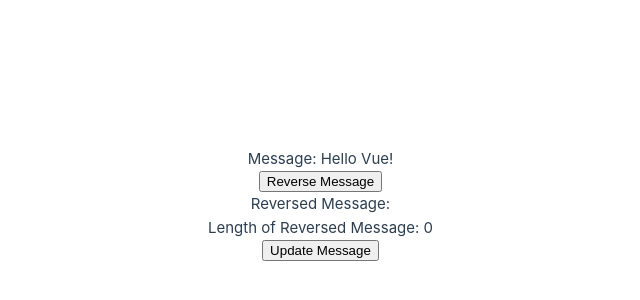
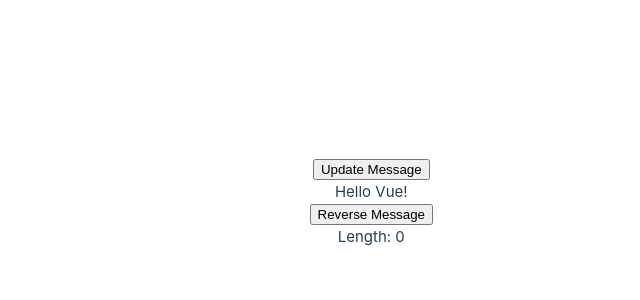
Before and after one commit to jukemori/vue-practice, a Vue app: page / in a window 1280 px wide. Shown: the part 196-496 px from the top of the page, without its empty margins (207-847 px from the left). Built offline with nearby package versions, Linux system fonts and the light colour scheme.

Commit message:
add notes to codes

```diff
--- a/src/App.vue
+++ b/src/App.vue
@@ -1,19 +1,27 @@
 <template>
   <div class="container">
+    <!-- Button to update the message -->
+    <button @click="updateMessage">Update Message</button>
+
+    <!-- Passes the 'message' data as a prop to the Message component-->
+    <!-- Listens for the 'message-changed' event from the Message component-->
     <Message
       :initial-message="message"
       @message-changed="handleMessageChange"
     />
+
+    <!-- Listens for the 'button-clicked' event from the Button component -->
     <Button @button-clicked="handleButtonClick" />
+
+    <!-- Passes the 'reversedMessage' data as a prop to the ReversedMessage component -->
     <ReversedMessage :reversed-message="reversedMessage" />
-    <button @click="updateMessage">Update Message</button>
   </div>
 </template>
 
 <script>
-import Message from "./components/Message.vue";
-import Button from "./components/Button.vue";
-import ReversedMessage from "./components/ReversedMessage.vue";
+import Message from "./components/Message.vue"; // Importing the Message component
+import Button from "./components/Button.vue"; // Importing the Button component
+import ReversedMessage from "./components/ReversedMessage.vue"; // Importing the ReversedMessage component
 
 export default {
   components: {
@@ -23,17 +31,20 @@ export default {
   },
   data() {
     return {
-      message: "Hello Vue!",
-      reversedMessage: "",
+      message: "Hello Vue!", // Initial message data
+      reversedMessage: "", // Data for the reversed message
     };
   },
   methods: {
+    // Method to handle message change
     handleMessageChange(newMessage) {
       this.message = newMessage;
     },
+    // Method to reverse the message
     handleButtonClick() {
       this.reversedMessage = this.message.split("").reverse().join("");
     },
+    // Method to update the message
     updateMessage() {
       this.message = "Updated message";
     },
--- a/src/components/Button.vue
+++ b/src/components/Button.vue
@@ -1,17 +1,15 @@
 <template>
+  <!-- Button for clicking -->
   <button @click="handleClick">Reverse Message</button>
 </template>
 
 <script>
 export default {
   methods: {
+    // Emitting a custom event when the button is clicked
     handleClick() {
       this.$emit("button-clicked");
     },
   },
 };
 </script>
-
-<style scoped>
-/* Add styles as needed */
-</style>
--- a/src/components/Message.vue
+++ b/src/components/Message.vue
@@ -1,15 +1,19 @@
 <template>
-  <div>Message: {{ message }}</div>
+  <!-- Displaying the message -->
+  <div>{{ message }}</div>
 </template>
 
 <script>
 export default {
+  // Prop to receive the initial message from the parent component
   props: ["initialMessage"],
+  // Data to store and display the message
   data() {
     return {
       message: this.initialMessage,
     };
   },
+  // Watcher to update the message when it changes in the parent component
   watch: {
     initialMessage(newMessage) {
       this.message = newMessage;
@@ -17,7 +21,3 @@ export default {
   },
 };
 </script>
-
-<style scoped>
-/* Add styles as needed */
-</style>
--- a/src/components/ReversedMessage.vue
+++ b/src/components/ReversedMessage.vue
@@ -1,19 +1,18 @@
 <template>
-  <div>Reversed Message: {{ reversedMessage }}</div>
-  <div>Length of Reversed Message: {{ reversedMessageLength }}</div>
+  <!-- Displaying the reversed message and its length -->
+  <div>{{ reversedMessage }}</div>
+  <div>Length: {{ reversedMessageLength }}</div>
 </template>
 
 <script>
 export default {
+  // Prop to receive the reversed message from the parent component
   props: ["reversedMessage"],
   computed: {
     reversedMessageLength() {
+      // Computed property to calculate the length of the reversed message
       return this.reversedMessage.length;
     },
   },
 };
 </script>
-
-<style scoped>
-/* Add styles as needed */
-</style>
```
